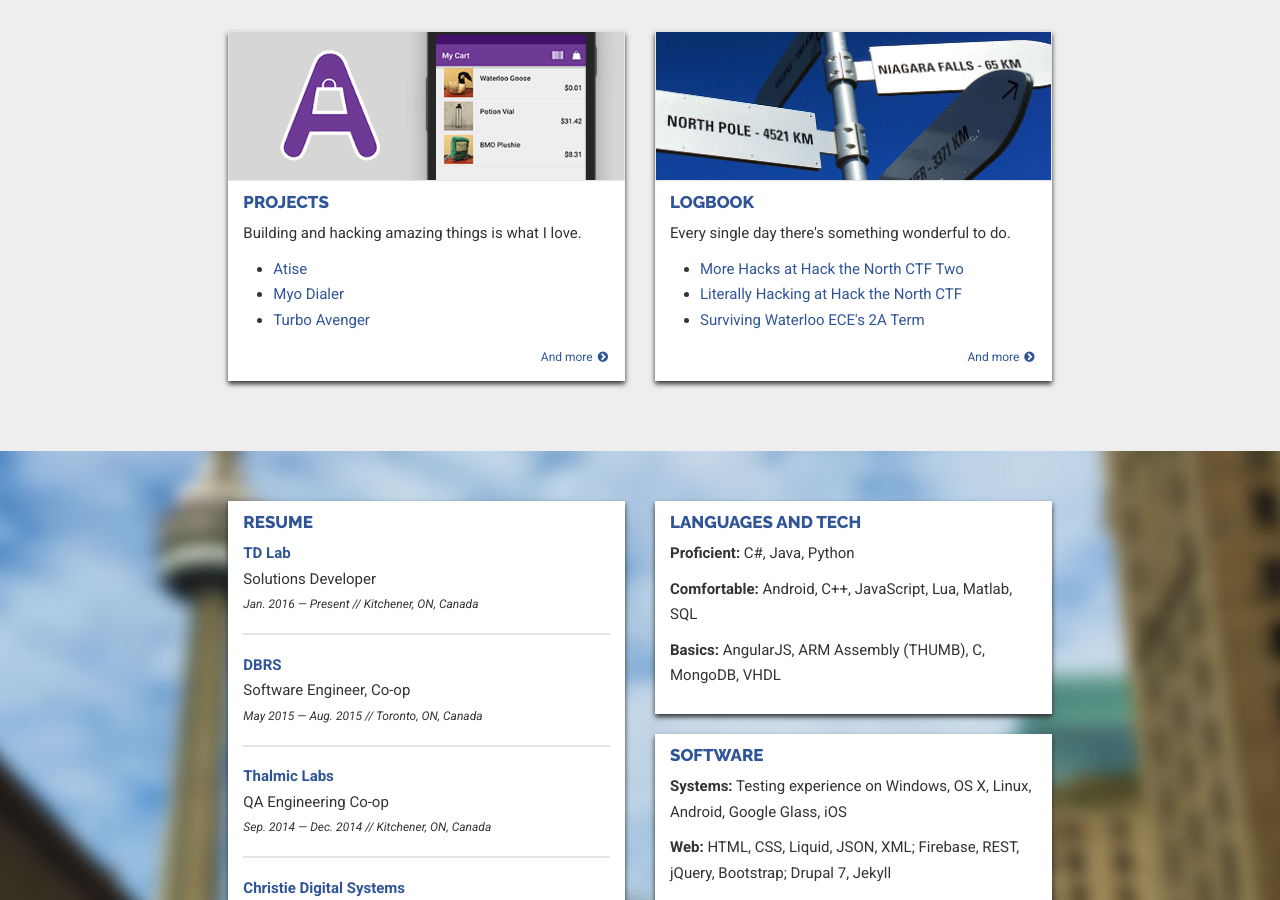
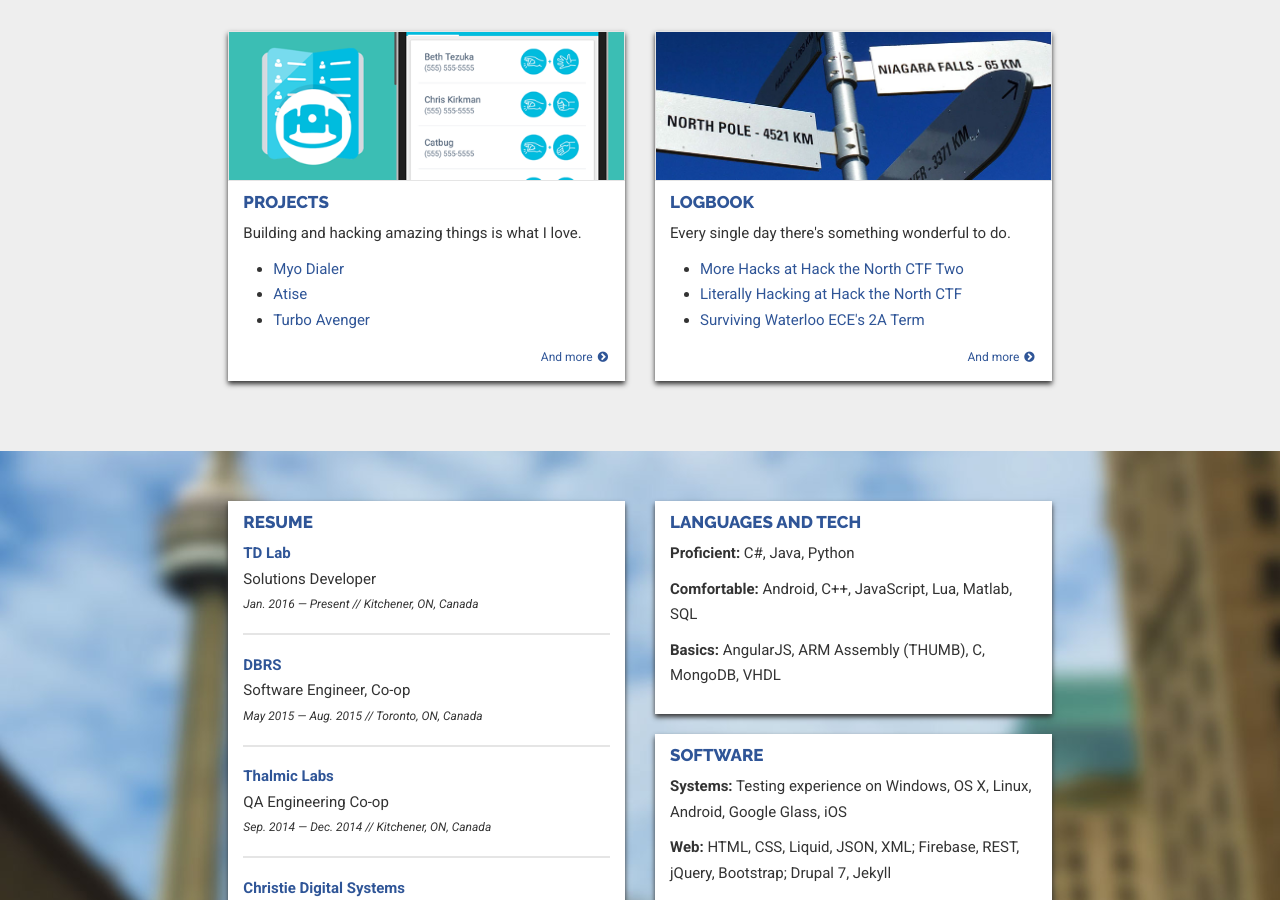
Before and after one commit to lloydtorres/lloydtorres.github.io, a Jekyll site: the page built from index.html, in a window 1280 px wide and 900 px high, scrolled down 1362 px. Built offline with Jekyll 4.4.1, drawn with Linux system fonts in a browser that asks for light colours; nearby versions of some CDN libraries.

Commit message:
Reorder projects

```diff
--- a/index.html
+++ b/index.html
@@ -63,14 +63,14 @@
                     <div class="col-sm-6">
                         <div class="project-entry card-front">
                             <div class="log-img">
-                                <a href="/projects/"><img src="/images/projects/atise/atise-preview.png" title="Projects" alt="Projects"/></a>
+                                <a href="/projects/"><img src="/images/projects/myodialer/myodialer-preview.png" title="Projects" alt="Projects"/></a>
                             </div>
                             <div class="log-desc">
                                 <h2><a href="/projects/">Projects</a></h2>
                                 <p>Building and hacking amazing things is what I love.</p>
                                 <ul>
+                                    <li><a href="/projects/myodialer/">Myo Dialer</a></li>
                                     <li><a href="/projects/atise/">Atise</a></li>
-                                    <li><a href="/projects/myodialer/">Myo Dialer</a></li>
                                     <li><a href="/projects/turboavenger/">Turbo Avenger</a></li>
                                 </ul>
                             </div>
```
Also changed, not shown: atise.md (+1 -1 lines), myodialer.md (+1 -1 lines).
